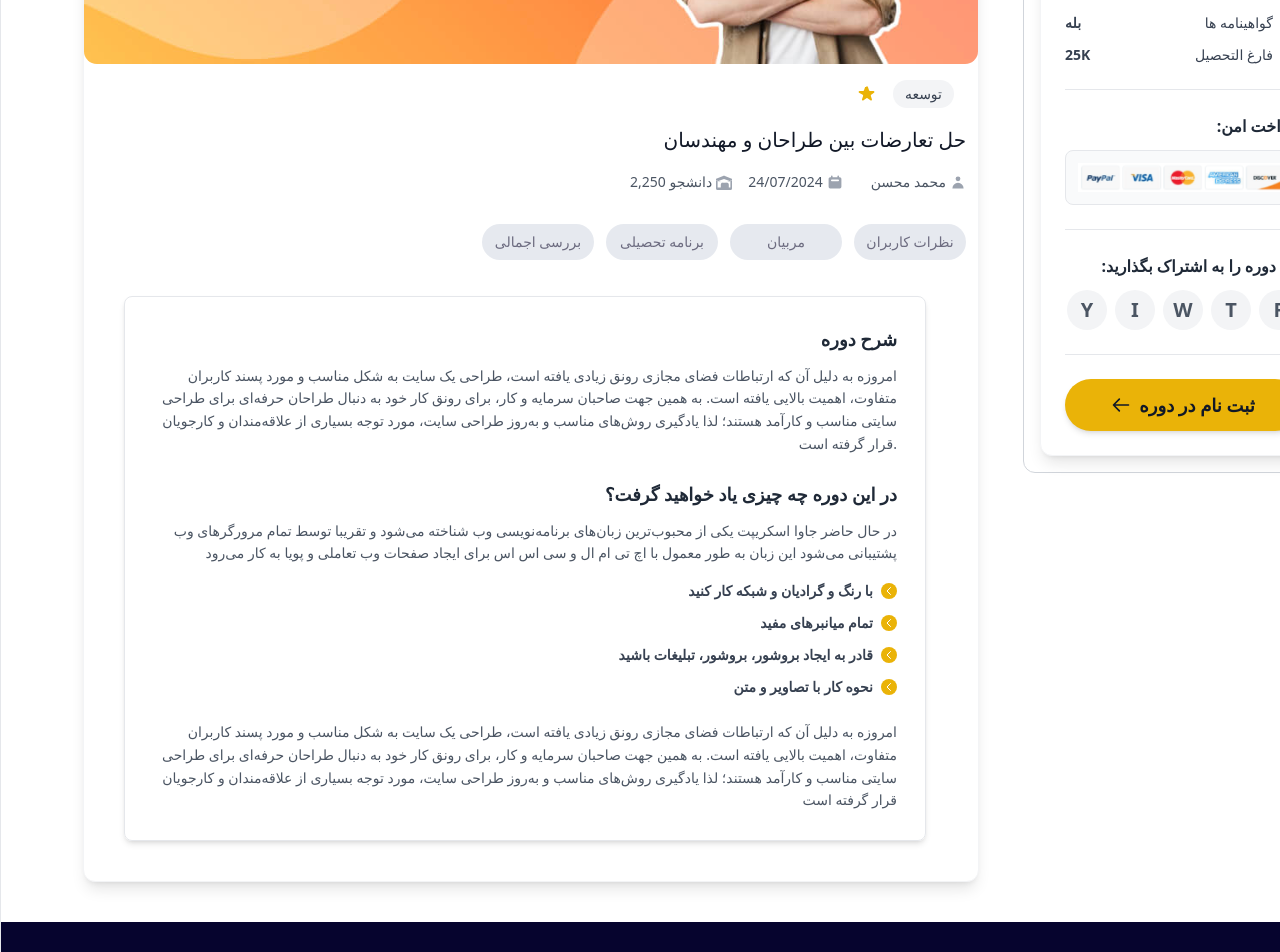
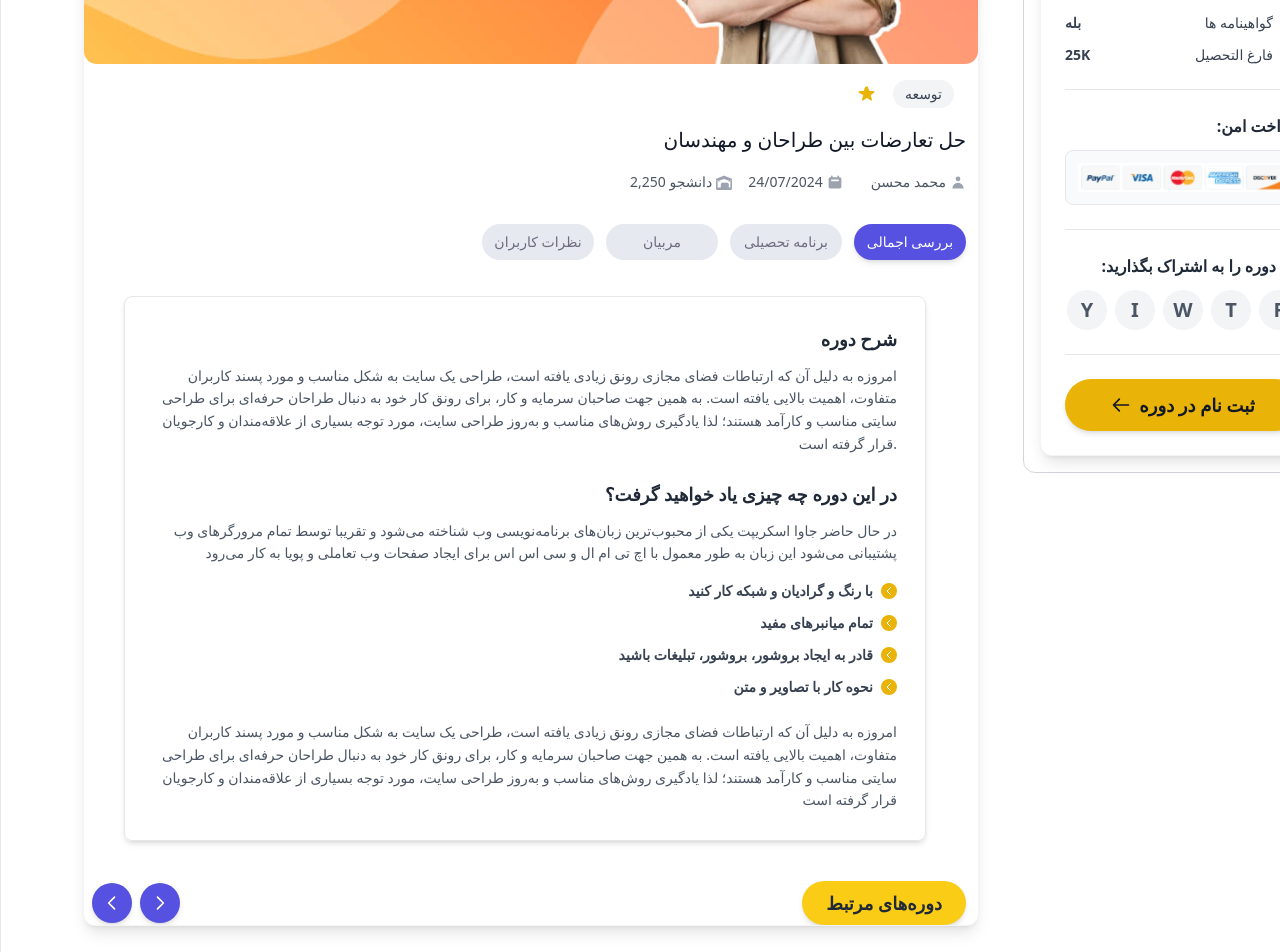
Before and after one commit to react-summer-1404/-Axis-, a React (Vite) app in the folder Axis/: page /coursesDetails in a window 1280 px wide. Shown: the part 600-1552 px from the top of the page. Built offline with nearby package versions, Linux system fonts and the light colour scheme.

Commit message:
Add tab & button  (Left&Right)

```diff
--- a/Axis/src/Pages/CoursesDetails.jsx
+++ b/Axis/src/Pages/CoursesDetails.jsx
@@ -2,6 +2,7 @@ import React from 'react'
 import HeaderDetails from './CoursesDetails/HeaderDetails'
 import Sidebar from './CoursesDetails/Sidebar'
 import CardSidebar from './CoursesDetails/CardSidebar'
+
 
 const CoursesDetails = () => {
   return (
--- a/Axis/src/Pages/CoursesDetails/CardSidebar.jsx
+++ b/Axis/src/Pages/CoursesDetails/CardSidebar.jsx
@@ -1,8 +1,11 @@
-import React from 'react';
+// import React from 'react';
 import cardImage from '../../assets/Courses/MainCourses/courses_details.jpg.svg';
 import TextSidebar from './TextSidebar';
+import React, { useState } from 'react';
+
 
 const CardSidebar = () => {
+    const [activeTab, setActiveTab] = useState('بررسی اجمالی');
     return (
         <div className="lg:max-w-4xl md:max-w-4xl bg-white rounded-xl shadow-lg overflow-hidden my-10 border border-gray-100">
             <div className="relative ">
@@ -57,26 +60,52 @@ const CardSidebar = () => {
 
                 <div className="flex justify-end space-x-3  mt-8  pb-7 ">
 
-                    {['نظرات کاربران', 'مربیان', 'برنامه تحصیلی', 'بررسی اجمالی'].reverse().map((tab) => (
+                    {['بررسی اجمالی', 'برنامه تحصیلی', 'مربیان', 'نظرات کاربران'].reverse().map((tab) => (
                         <button
                             key={tab}
+                            onClick={() => setActiveTab(tab)}
                             className={`
                                 text-sm font-medium w-28 p-2 rounded-full transition duration-150 ease-in-out
                                 whitespace-nowrap focus:outline-none
 
-                                // استایل حالت عادی
-                                bg-[#E6E9EF] text-[#6D6C80]
-
-                                // استایل حالت هاور
-                                hover:bg-[#5751E1] hover:text-[#FFFFFF]
-                            `}
-                        >
+                                ${activeTab === tab
+                                    ? 'bg-[#5751E1] text-[#FFFFFF] shadow-md' // *استایل تب فعال: *
+                                    : 'bg-[#E6E9EF] text-[#6D6C80]'        // استایل حالت عادی
+                                }
+                                 `}
+                                >
                             {tab}
                         </button>
                     ))}
                 </div>
 
-                <TextSidebar/>
+        {activeTab === 'بررسی اجمالی' && (
+         <TextSidebar/>
+          )}
+
+                <div className="max-w-sm md:max-w-2xl lg:max-w-4xl mx-auto flex justify-between items-center mt-8 px-2 md:px-0">
+                <div className="flex space-x-2 pl-2">
+
+                  {/* دکمه راست */}
+                    <button className="w-10 h-10 rounded-full bg-[#5751E1] hover:bg-blue-700 text-white flex items-center justify-center transition duration-150 ease-in-out shadow-md">
+                    <svg className="w-5 h-5" fill="none" stroke="currentColor" viewBox="0 0 24 24" xmlns="http://www.w3.org/2000/svg">
+                            <path strokeLinecap="round" strokeLinejoin="round" strokeWidth="2" d="M15 19l-7-7 7-7"></path>
+                        </svg>
+                    </button>
+
+                  {/* چپ */}
+                    <button className="w-10 h-10 rounded-full bg-[#5751E1] hover:bg-indigo-700 text-white flex items-center justify-center transition duration-150 ease-in-out shadow-md">
+                        <svg className="w-5 h-5" fill="none" stroke="currentColor" viewBox="0 0 24 24" xmlns="http://www.w3.org/2000/svg">
+                            <path strokeLinecap="round" strokeLinejoin="round" strokeWidth="2" d="M9 5l7 7-7 7"></path>
+                        </svg>
+                    </button>
+
+                </div>
+
+                <div className="text-lg font-bold px-6 py-2 rounded-full bg-yellow-400 text-gray-800 shadow-md cursor-pointer transition duration-150 ease-in-out hover:bg-yellow-500">
+                    دوره‌های مرتبط
+                </div>
+            </div>
 
             </div>
         </div>
--- a/Axis/src/Pages/CoursesDetails/TextSidebar.jsx
+++ b/Axis/src/Pages/CoursesDetails/TextSidebar.jsx
@@ -3,6 +3,7 @@ import React from 'react'
 const TextSidebar = () => {
   return (
     <div className="mt-2 m-10 border rounded-lg p-7 shadow-md">
+
     <h3 className="text-lg font-bold text-gray-800 mb-3">شرح دوره</h3>
     <p className="text-sm text-gray-600 mb-4 leading-relaxed">
         امروزه به دلیل آن که ارتباطات فضای مجازی رونق زیادی یافته است، طراحی یک سایت به شکل مناسب و مورد پسند کاربران متفاوت، اهمیت بالایی یافته است. به همین جهت صاحبان سرمایه و کار، برای رونق کار خود به دنبال طراحان حرفه‌ای برای طراحی سایتی مناسب و کارآمد هستند؛ لذا یادگیری روش‌های مناسب و به‌روز طراحی سایت، مورد توجه بسیاری از علاقه‌مندان و کارجویان قرار گرفته است.
@@ -38,6 +39,7 @@ const TextSidebar = () => {
     <p className="text-sm text-gray-600 mt-6 leading-relaxed">
         امروزه به دلیل آن که ارتباطات فضای مجازی رونق زیادی یافته است، طراحی یک سایت به شکل مناسب و مورد پسند کاربران متفاوت، اهمیت بالایی یافته است. به همین جهت صاحبان سرمایه و کار، برای رونق کار خود به دنبال طراحان حرفه‌ای برای طراحی سایتی مناسب و کارآمد هستند؛ لذا یادگیری روش‌های مناسب و به‌روز طراحی سایت، مورد توجه بسیاری از علاقه‌مندان و کارجویان قرار گرفته است
     </p>
+
 </div>
 
   )
```
